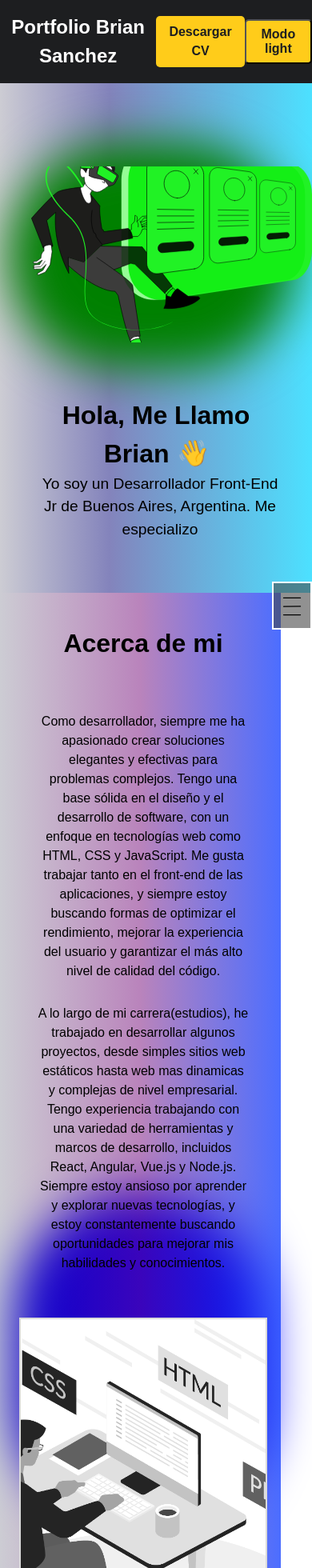
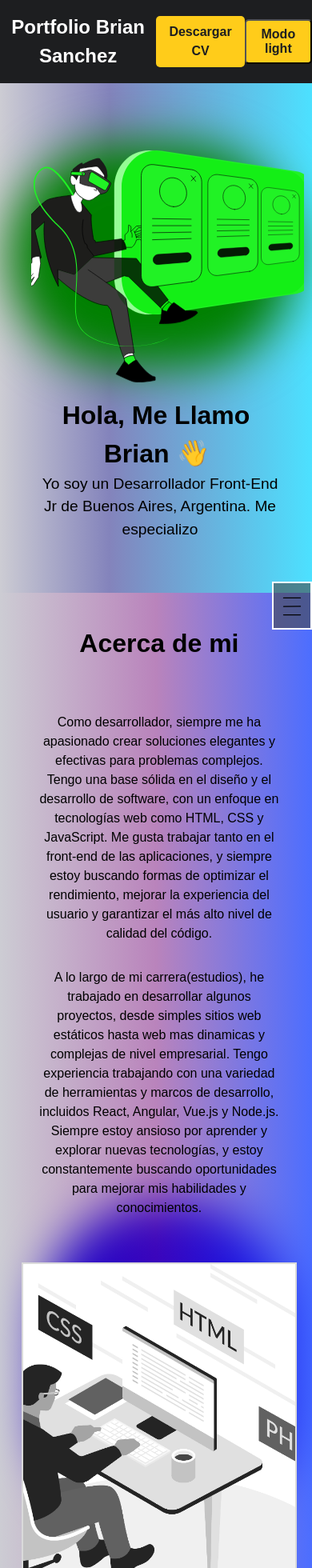
Before and after one commit to SBrian09/Front-End-Portfolio, a Next.js app: page / in a window 390 px wide. Shown: the top 1960 px of the page at 80% size. Built offline with nearby package versions, Linux system fonts and the light colour scheme.

Commit message:
new commit

```diff
--- a/src/styles/globals.css
+++ b/src/styles/globals.css
@@ -362,6 +362,10 @@ hr {
     top: 260px;
     width: 360px;
   }
+  .hero-container .profile-img{
+    padding: 10px 10px 0 0;
+    top:50px
+  }
 }
 
 .hero-container .hero-text h2 {
@@ -482,12 +486,12 @@ hr {
   .color-blue{
     width: 80%;
     height: 50%;
-    left: 20px;
-    top:1490px;
+    left: 52px;
+    top:1500px;
   }
   .about-container{
     padding-top: 10%;
-    width: 90% !important;
+    width: 100% !important;
   }
   .about-text p {
     margin: 0 40px 0 40px;
@@ -828,7 +832,7 @@ background: linear-gradient(90deg, rgba(2,0,36,0.2) 10%, rgba(13,206,110,0.5) 45
   .NavBar_project{
     width: 80vw;
     left:12%;
-    padding-top: 30px;
+    padding-top:10px;
   }
   .NavBar_project a{
     font-size: 15px;
```
